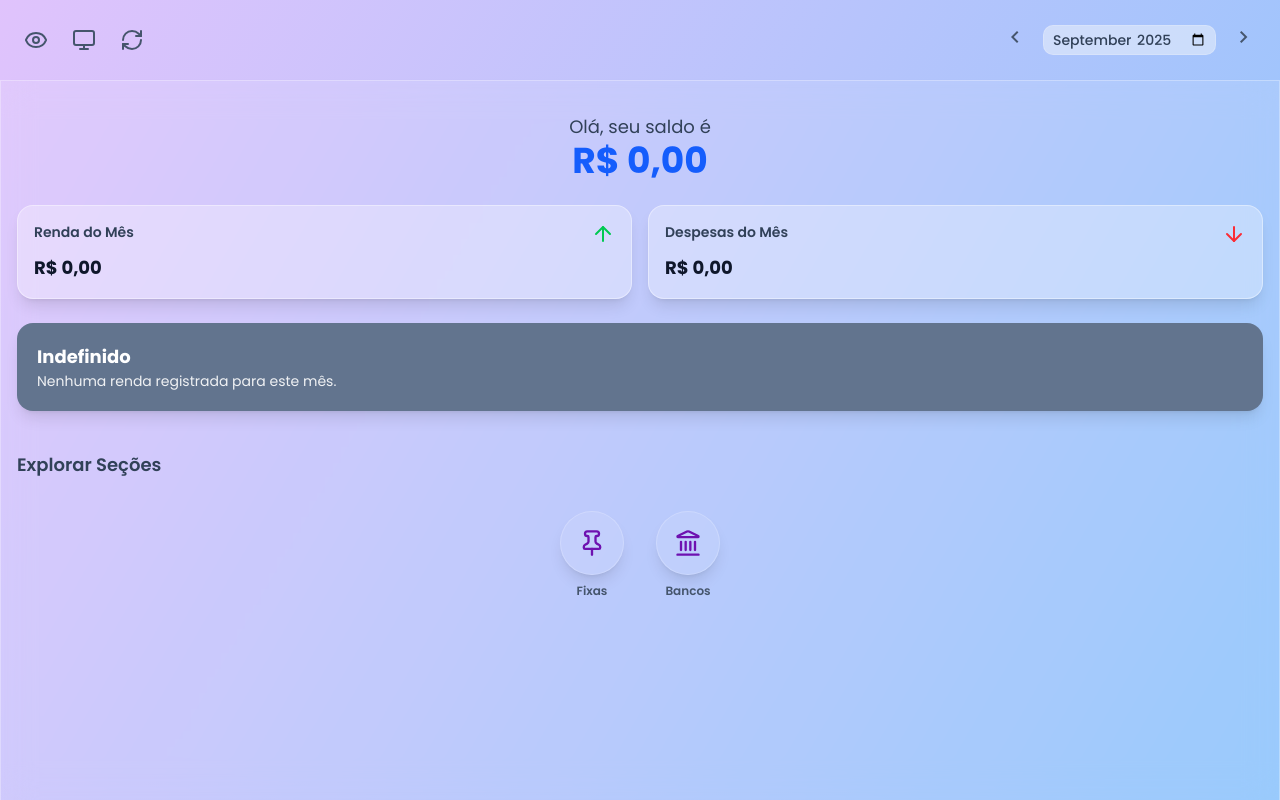
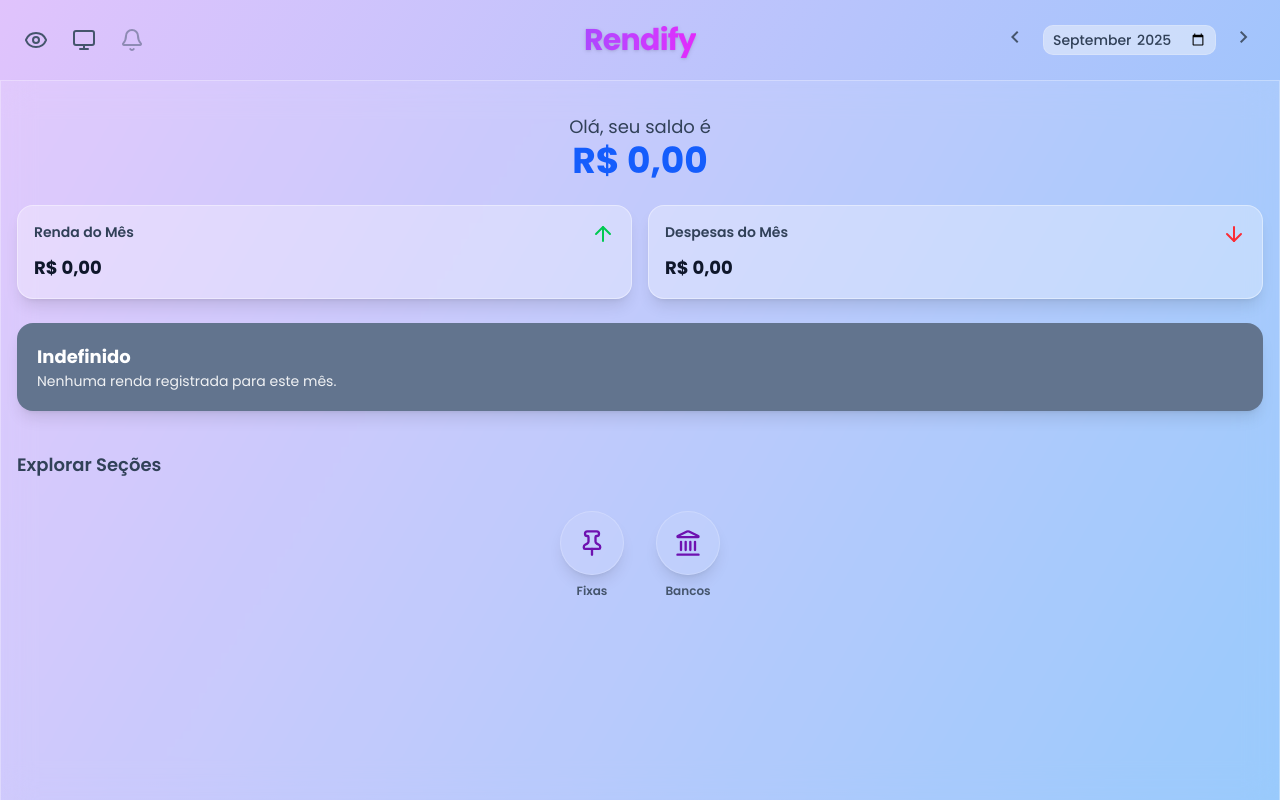
Before and after one commit to gabrielgitar2014-ship-it/P-Ggerenciador, a React (Vite) app: page / in a window 1280 px wide. Built offline with nearby package versions, Linux system fonts and the light colour scheme; no server answers; the database is empty.

Commit message:
Update Header.jsx

```diff
--- a/src/components/Header.jsx
+++ b/src/components/Header.jsx
@@ -1,14 +1,14 @@
-import React, { useState } from 'react'; // Importa o useState
+// src/components/Header.jsx
+import React from 'react';
 import { useVisibility } from '../context/VisibilityContext';
 import { useTheme } from '../context/ThemeContext';
-import { useFinance } from '../context/FinanceContext'; // 1. Importa o contexto de finanças
-import { Eye, EyeOff, Sun, Moon, Monitor, RefreshCw } from 'lucide-react'; // 2. Adiciona o ícone RefreshCw
+import { usePushNotifications } from '../hooks/usePushNotifications';
+import { Eye, EyeOff, Sun, Moon, Monitor, Bell, BellOff } from 'lucide-react';
 
 export default function Header({ selectedMonth, setSelectedMonth }) {
   const { valuesVisible, toggleValuesVisibility } = useVisibility();
   const { theme, setTheme } = useTheme();
-  const { fetchData } = useFinance(); // 3. Pega a função fetchData do contexto
-  const [isSyncing, setIsSyncing] = useState(false); // 4. Estado para controlar a animação e desabilitar o botão
+  const { isSubscribed, handleSubscribe, handleUnsubscribe, subscriptionError, isLoading } = usePushNotifications();
 
   const handleThemeCycle = () => {
     const themes = ['light', 'dark', 'system'];
@@ -30,7 +30,7 @@ export default function Header({ selectedMonth, setSelectedMonth }) {
 
   const handlePreviousMonth = () => {
     const [year, month] = selectedMonth.split('-').map(Number);
-    let newDate = new Date(year, month - 2, 1);
+    const newDate = new Date(year, month - 2, 1);
     const newYear = newDate.getFullYear();
     const newMonth = String(newDate.getMonth() + 1).padStart(2, '0');
     setSelectedMonth(`${newYear}-${newMonth}`);
@@ -38,36 +38,27 @@ export default function Header({ selectedMonth, setSelectedMonth }) {
 
   const handleNextMonth = () => {
     const [year, month] = selectedMonth.split('-').map(Number);
-    let newDate = new Date(year, month, 1);
+    const newDate = new Date(year, month, 1);
     const newYear = newDate.getFullYear();
     const newMonth = String(newDate.getMonth() + 1).padStart(2, '0');
     setSelectedMonth(`${newYear}-${newMonth}`);
   };
 
-  // 5. Função para lidar com o clique no botão de sincronizar
-  const handleSync = async () => {
-    if (isSyncing) return; // Previne múltiplos cliques
-    setIsSyncing(true);
-    try {
-      await fetchData();
-      // Opcional: Adicionar uma notificação de sucesso (toast) aqui
-    } catch (error) {
-      console.error("Erro ao sincronizar dados:", error);
-      // Opcional: Adicionar uma notificação de erro (toast) aqui
-    } finally {
-      // Garante que a animação pare mesmo se ocorrer um erro
-      setTimeout(() => setIsSyncing(false), 500); // Pequeno delay para a animação completar
-    }
-  };
+  const notificationTooltip = isSubscribed
+    ? 'Cancelar notificações'
+    : subscriptionError
+    ? `Erro: ${subscriptionError.message}`
+    : 'Ativar notificações';
 
   return (
-    <header className={`sticky top-0 z-40 transition-all duration-300`}>
+    <header className="sticky top-0 z-40 transition-all duration-300">
       <div className="flex justify-between items-center p-4 h-20">
+        {/* Lado esquerdo: botões utilitários */}
         <div className="flex-1 flex items-center justify-start gap-2">
           <button
             onClick={toggleValuesVisibility}
             className="p-2 rounded-full text-slate-600 dark:text-cyan-400 dark:drop-shadow-[0_0_4px_theme('colors.cyan.400')] hover:bg-slate-200/50 dark:hover:bg-slate-700/50 transition-all"
-            title={valuesVisible ? "Ocultar valores" : "Mostrar valores"}
+            title={valuesVisible ? 'Ocultar valores' : 'Mostrar valores'}
           >
             {valuesVisible ? <Eye className="w-6 h-6" /> : <EyeOff className="w-6 h-6" />}
           </button>
@@ -80,23 +71,25 @@ export default function Header({ selectedMonth, setSelectedMonth }) {
             <ThemeIcon className="w-6 h-6" />
           </button>
 
-          {/* 6. NOVO BOTÃO DE SINCRONIZAÇÃO */}
           <button
-            onClick={handleSync}
-            disabled={isSyncing}
+            onClick={isSubscribed ? handleUnsubscribe : handleSubscribe}
+            disabled={isLoading || !!subscriptionError}
             className="p-2 rounded-full text-slate-600 dark:text-cyan-400 dark:drop-shadow-[0_0_4px_theme('colors.cyan.400')] hover:bg-slate-200/50 dark:hover:bg-slate-700/50 transition-all disabled:opacity-50 disabled:cursor-not-allowed"
-            title="Sincronizar dados"
+            title={notificationTooltip}
           >
-            <RefreshCw className={`w-6 h-6 ${isSyncing ? 'animate-spin' : ''}`} />
+            {isSubscribed ? <BellOff className="w-6 h-6" /> : <Bell className="w-6 h-6" />}
           </button>
         </div>
 
-        <div className="flex-1 flex items-center justify-center">
-          {/* Espaço central */}
+        {/* Centro: título Rendify */}
+        <div className="flex-1 flex items-center justify-center pointer-events-none select-none">
+          <h1 className="text-xl sm:text-2xl md:text-3xl font-extrabold tracking-tight text-transparent bg-clip-text bg-gradient-to-r from-purple-500 to-fuchsia-500 drop-shadow">
+            Rendify
+          </h1>
         </div>
 
+        {/* Lado direito: navegação de mês */}
         <div className="flex-1 flex items-center justify-end gap-2">
-          {/* Controles de Mês */}
           <button
             onClick={handlePreviousMonth}
             className="p-2 text-slate-600 dark:text-slate-300 rounded-full hover:bg-slate-200 dark:hover:bg-slate-700 transition-colors"
```
